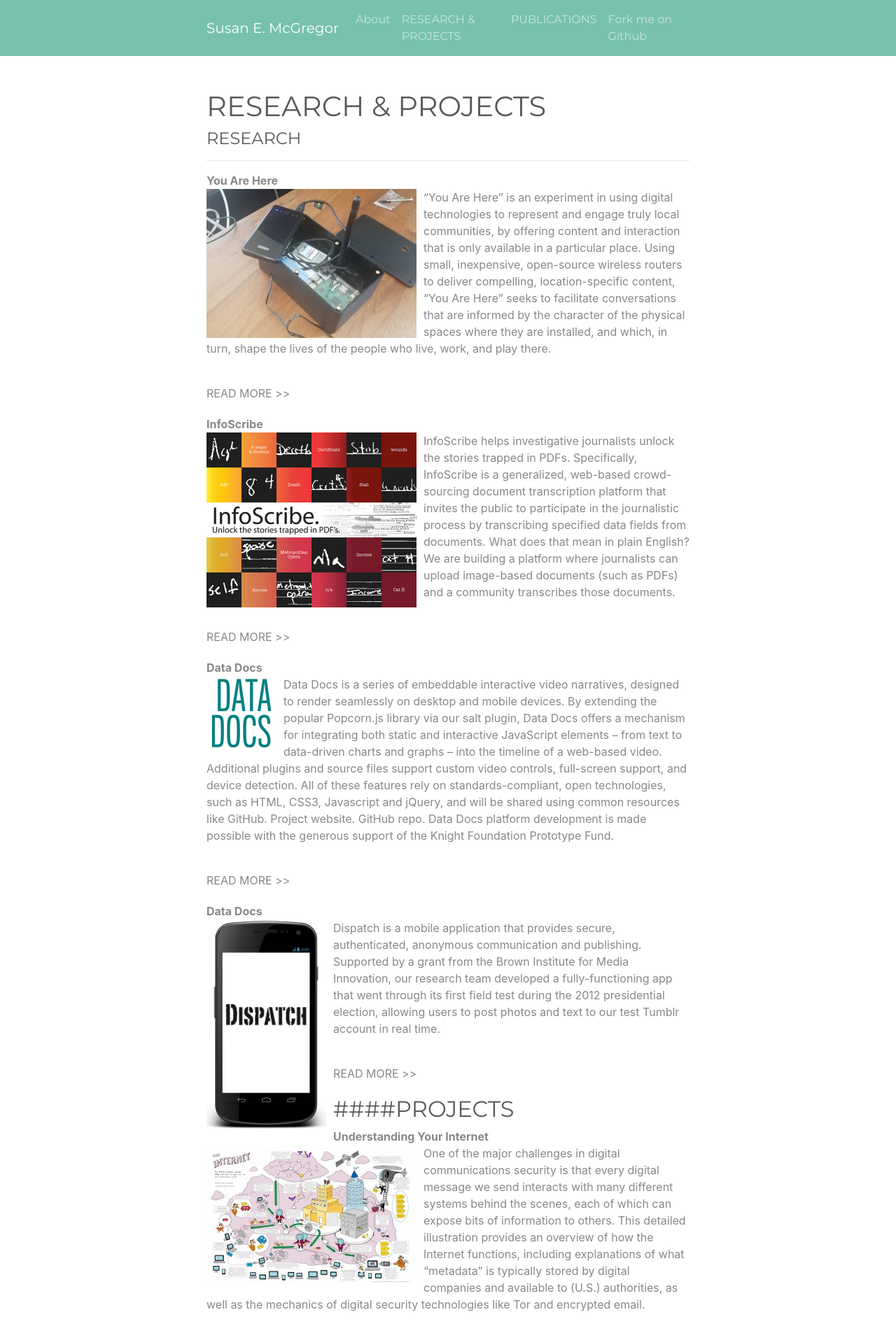
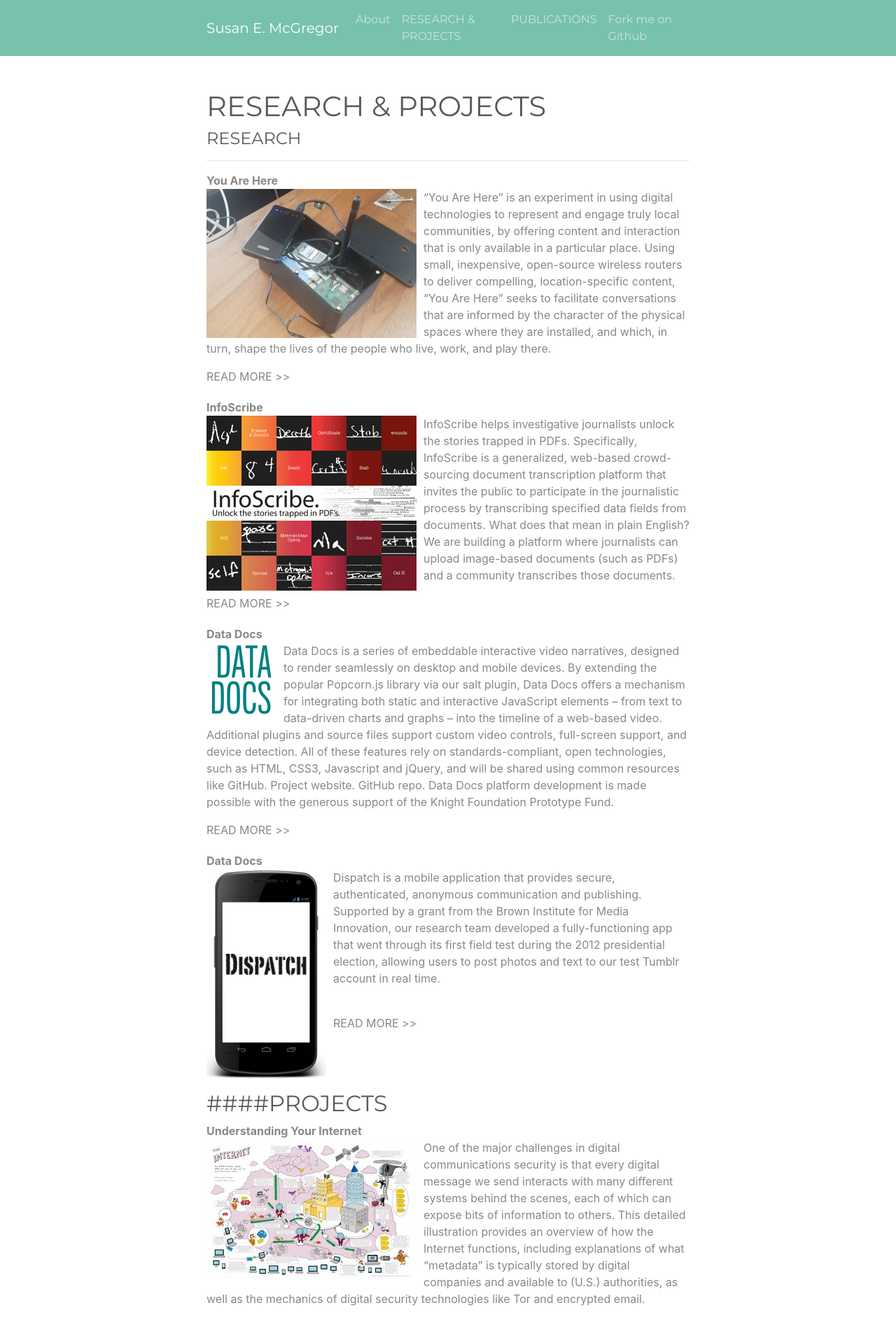
Before and after one commit to susanemcg/susanemcg.github.io, a Jekyll site: the page built from research.md, in a window 1280 px wide. Shown: the top 1912 px of the page at 70% size. Built offline with Jekyll 4.4.1, drawn with Linux system fonts in a browser that asks for light colours.

Commit message:
Update research.md

```diff
--- a/research.md
+++ b/research.md
@@ -8,21 +8,18 @@
 <div style="padding-bottom:20px;line-height:1.5em;">
   <b>You Are Here</b><br/>
 <img src="images/DeviceWeb-300x213.jpg" style="float:left;text-align:top;padding-right:10px;" /><p>“You Are Here” is an experiment in using digital technologies to represent and engage truly local communities, by offering content and interaction that is only available in a particular place. Using small, inexpensive, open-source wireless routers to deliver compelling, location-specific content, “You Are Here” seeks to facilitate conversations that are informed by the character of the physical spaces where they are installed, and which, in turn, shape the lives of the people who live, work, and play there.</p>
-<br/>
 READ MORE >>
 </div>
 
 <div style="padding-bottom:20px;line-height:1.5em;">
   <b>InfoScribe</b><br/>
 <img src="images/InfoScribePromoo-300x250.jpg" style="float:left;text-align:top;padding-right:10px;" /><p>InfoScribe helps investigative journalists unlock the stories trapped in PDFs. Specifically, InfoScribe is a generalized, web-based crowd-sourcing document transcription platform that invites the public to participate in the journalistic process by transcribing specified data fields from documents. What does that mean in plain English? We are building a platform where journalists can upload image-based documents (such as PDFs) and a community transcribes those documents.</p>
-<br/>
 READ MORE >>
 </div>
 
 <div style="padding-bottom:20px;line-height:1.5em;">
   <b>Data Docs</b><br/>
 <img src="images/betaLogo.png" style="float:left;text-align:top;padding-right:10px;" /><p>Data Docs is a series of embeddable interactive video narratives, designed to render seamlessly on desktop and mobile devices. By extending the popular Popcorn.js library via our salt plugin, Data Docs offers a mechanism for integrating both static and interactive JavaScript elements – from text to data-driven charts and graphs – into the timeline of a web-based video. Additional plugins and source files support custom video controls, full-screen support, and device detection. All of these features rely on standards-compliant, open technologies, such as HTML, CSS3, Javascript and jQuery, and will be shared using common resources like GitHub. Project website. GitHub repo. Data Docs platform development is made possible with the generous support of the Knight Foundation Prototype Fund.</p>
-<br/>
 READ MORE >>
 </div>
 
@@ -32,7 +29,7 @@
 <br/>
 READ MORE >>
 </div>
-
+<br clear="all"/>
 
 
 ####PROJECTS
```
